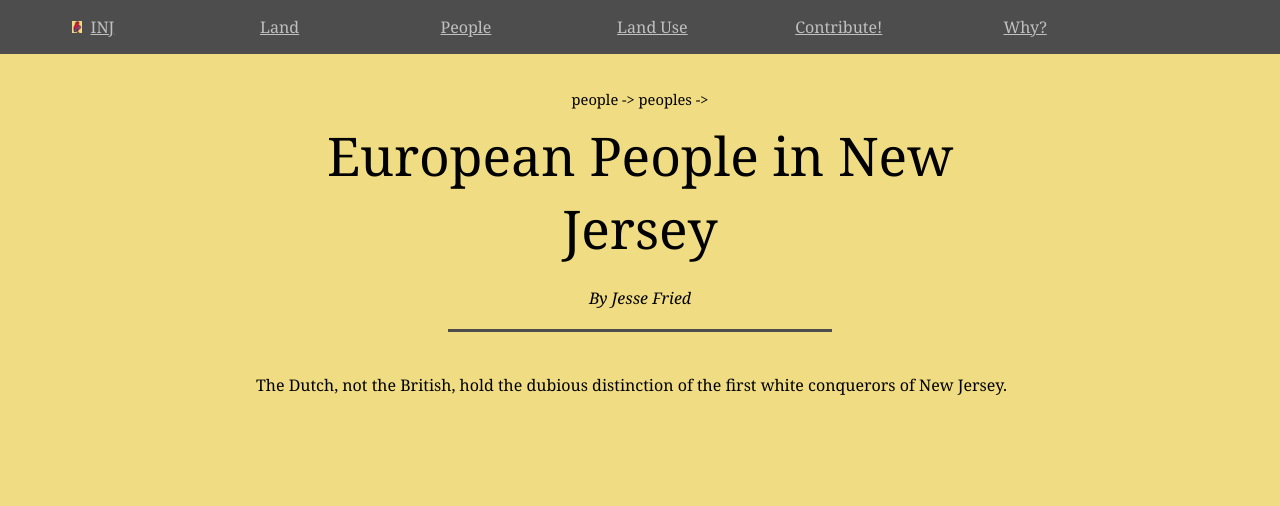
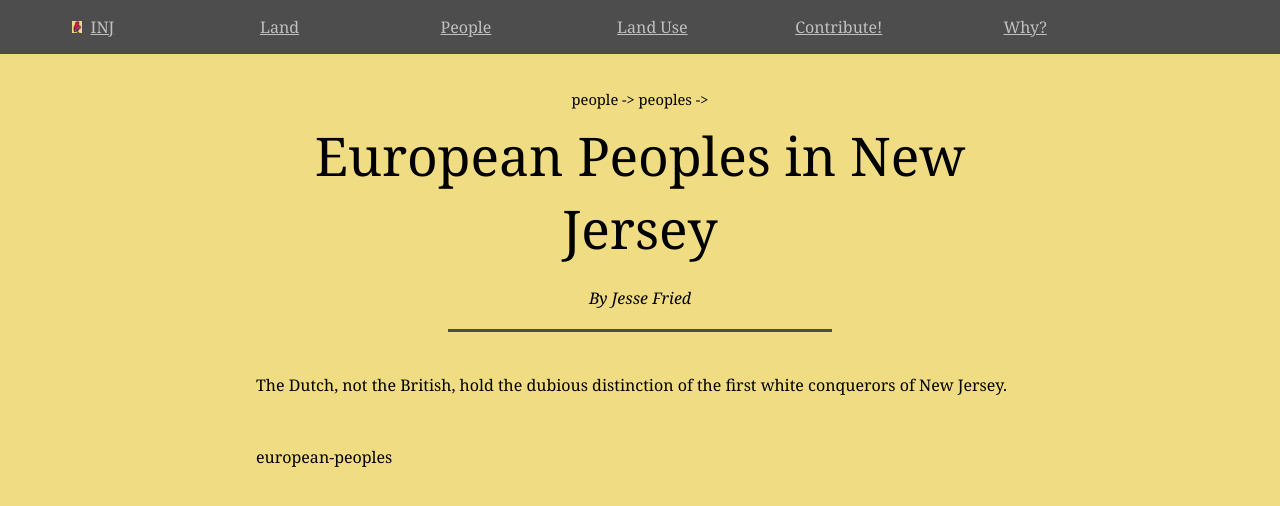
Before and after one commit to jonfried/oakafee.github.io, a Jekyll site: the page built from _posts/2016-09-26-european-peoples.md, in a window 1280 px wide. Shown: the top 506 px of the page. Built offline with Jekyll 4.4.1, drawn with Linux system fonts in a browser that asks for light colours.

Commit message:
Update 2016-09-26-european-peoples.md

```diff
--- a/_posts/2016-09-26-european-peoples.md
+++ b/_posts/2016-09-26-european-peoples.md
@@ -1,10 +1,11 @@
 ---
 layout: post
-title: European People in New Jersey
+title: European Peoples in New Jersey
 author: Jesse Fried
 categories:
   - people
   - peoples
+category-name: european-peoples
 ---
 
 
```
